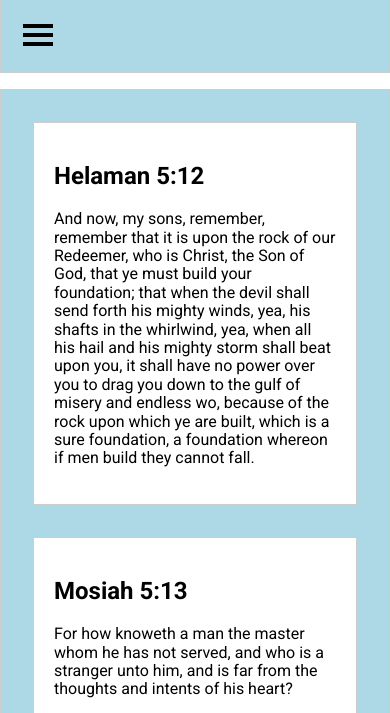
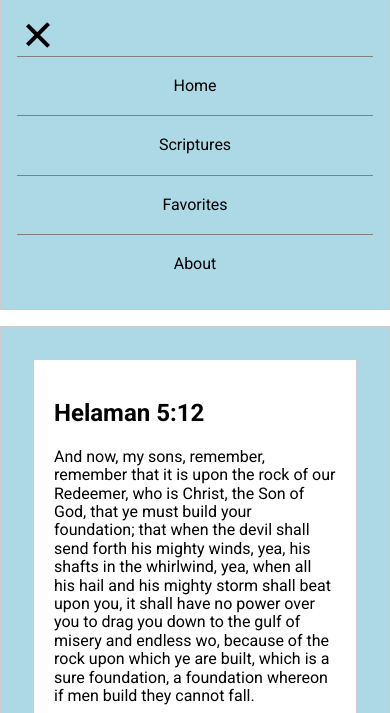
Before and after one commit to Emmanuel-Aiyetan/wdd131, a plain HTML site: page ponder/responsive.html in a window 390 px wide. Both pictures are taken after a click on the button 38 px from the left and 166 px from the top of the page. Shown: the part 131-844 px from the top of the page. Drawn offline with nearby package versions, Linux system fonts and the light colour scheme.

Commit message:
responsive menu (ponder)

```diff
--- a/ponder/responsive.css
+++ b/ponder/responsive.css
@@ -31,6 +31,12 @@ section {
 nav a {
     padding: 20px;
     color: black;
+    display: block;
+    text-align: center;
+    text-decoration: none;
+    border-top: 1px solid gray;
+}
+.hide{
     display: none;
 }
 nav a:hover {
@@ -47,7 +53,18 @@ nav a:hover {
     height: 4px;
     background-color: black;
     margin: 5px 0;
+    transition: 0.4s;
 }
+
+.change .bar1 {
+  transform: translate(0, 8.3px) rotate(-45deg);
+}
+.change .bar2 {opacity: 0;}
+
+.change .bar3 {
+  transform: translate(0, -8.3px) rotate(45deg);
+}
+
 footer {
     text-align: center;
 }
--- a/ponder/responsive.html
+++ b/ponder/responsive.html
@@ -6,6 +6,7 @@
     <title>Responsive Design</title>
     <link rel="stylesheet" href="https://cdnjs.cloudflare.com/ajax/libs/normalize/8.0.1/normalize.min.css" integrity="sha512-NhSC1YmyruXifcj/KFRWoC561YpHpc5Jtzgvbuzx5VozKpWvQ+4nXhPdFgmx8xqexRcpAglTj9sIBWINXa8x5w==" crossorigin="anonymous" referrerpolicy="no-referrer" />
     <link rel="stylesheet" href="responsive.css">
+    <script defer src="responsive.js"></script>
 </head>
 <body>
 
@@ -16,7 +17,7 @@
         <div class="bar2"></div>
         <div class="bar3"></div>
     </button>
-    <nav>
+    <nav class = "hide">
         <a href="#">Home</a>
         <a href="#">Scriptures</a>
         <a href="#">Favorites</a>
--- /dev/null
+++ b/ponder/responsive.js
@@ -0,0 +1,9 @@
+const menuBtn = document.querySelector('.menu-btn');
+const nav = document.querySelector('nav');
+
+menuBtn.addEventListener('click', toggleMenu);
+
+function toggleMenu() {
+    nav.classList.toggle('hide');
+    menuBtn.classList.toggle('change');
+}
```
